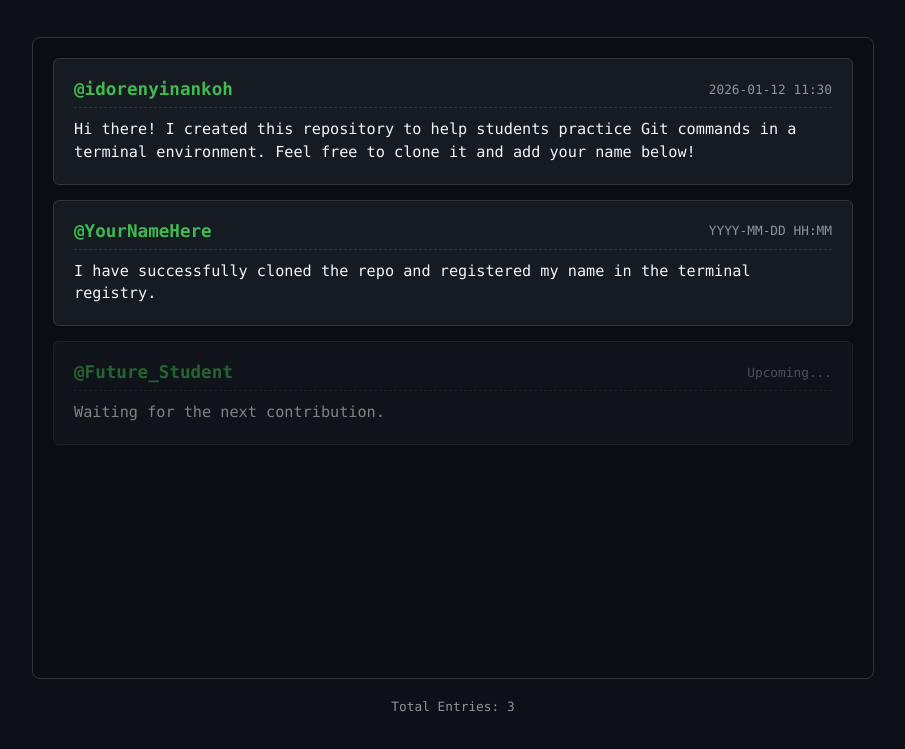
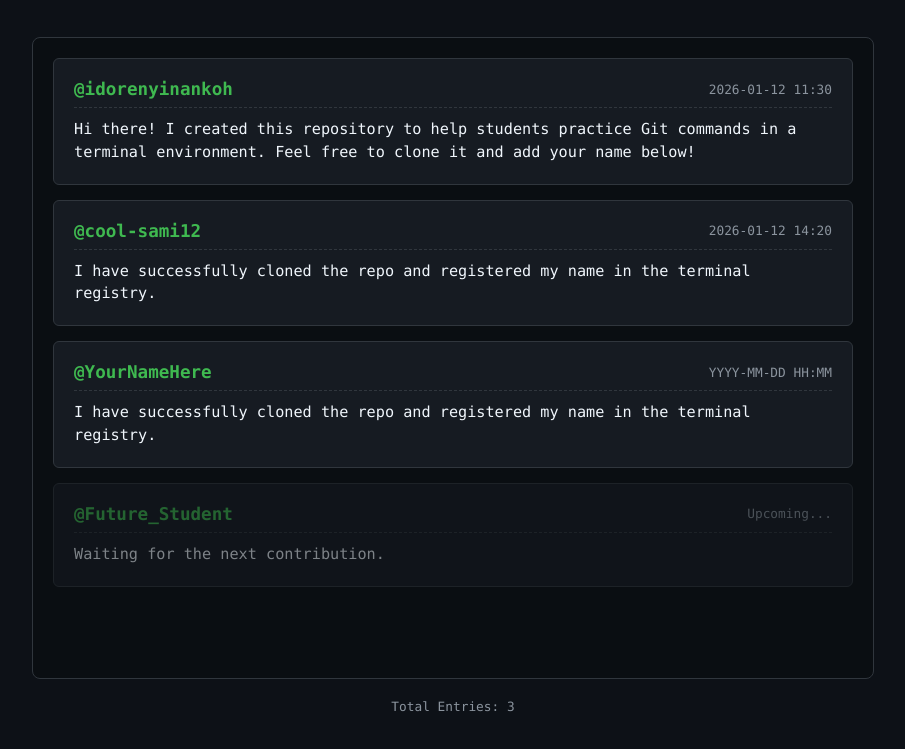
Before and after one commit to idorenyinankoh/Terminal-Git-Github-Training, a plain HTML site: page index.html in a window 1280 px wide. Shown: the part 151-900 px from the top of the page, without its empty margins (187-1092 px from the left). Drawn offline with Linux system fonts and the light colour scheme.

Commit message:
Registry: Added cool-sami12

```diff
--- a/index.html
+++ b/index.html
@@ -125,6 +125,15 @@
         </div>
         <div class="registry-tile">
             <div class="tile-top">
+                <span class="student-name">@cool-sami12</span>
+                <span class="timestamp">2026-01-12 14:20</span>
+            </div>
+            <div class="comment-text">
+                I have successfully cloned the repo and registered my name in the terminal registry.
+            </div>
+        </div>
+        <div class="registry-tile">
+            <div class="tile-top">
                 <span class="student-name">@YourNameHere</span>
                 <span class="timestamp">YYYY-MM-DD HH:MM</span>
             </div>
```
